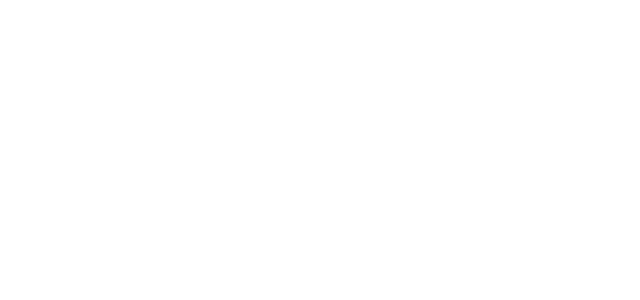
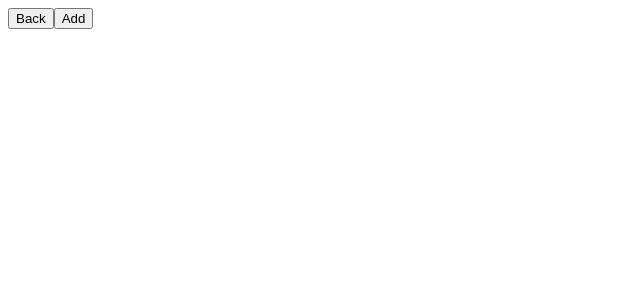
Before and after one commit to TealGlow/Stitch-Tracker, a React (Create React App) app: page /create in a window 1280 px wide. Before the commit this address had no page. Shown: the top 300 px of the page, without its empty margins (0-640 px from the left). Built offline with nearby package versions, Linux system fonts and the light colour scheme.

Commit message:
Set up navigation hook

```diff
--- a/src/App.tsx
+++ b/src/App.tsx
@@ -1,6 +1,7 @@
 import React from "react";
 import { BrowserRouter, Routes, Route, Outlet } from "react-router-dom";
 import Home from "./pages/Home";
+import Create from "./pages/Create";
 
 const App = () => {
     return (
@@ -9,6 +10,7 @@ const App = () => {
                 <Route path="/" element={<Outlet />}>
                     <Route index element={<Home />} />
                 </Route>
+                <Route path="/create" element={<Create />} />
             </Routes>
         </BrowserRouter>
     );
--- /dev/null
+++ b/src/components/Button.tsx
@@ -0,0 +1,12 @@
+import React, { PropsWithChildren } from "react";
+
+interface Props {
+    children: React.ReactNode;
+    onClick: () => void;
+}
+
+const Button = (props: Props) => {
+    return <button onClick={props.onClick}>{props.children}</button>;
+};
+
+export default Button;
--- a/src/components/CreateButton.tsx
+++ /dev/null
@@ -1,7 +0,0 @@
-import React from "react";
-
-const CreateButton = () => {
-     return <button>+</button>;
-};
-
-export default CreateButton;
--- /dev/null
+++ b/src/pages/Create.tsx
@@ -0,0 +1,15 @@
+import React from "react";
+import Button from "../components/Button";
+import useNavigation from "../utilities/useNavigation";
+
+const Create = () => {
+    const { navigateHome, navigateCreate } = useNavigation();
+    return (
+        <>
+            <Button onClick={navigateHome}>Back</Button>
+            <Button onClick={navigateCreate}>Add</Button>
+        </>
+    );
+};
+
+export default Create;
--- a/src/pages/Home.tsx
+++ b/src/pages/Home.tsx
@@ -1,9 +1,11 @@
 import React, { useState } from "react";
 import ProjectList, { Project } from "../components/ProjectList";
-import CreateButton from "../components/CreateButton";
+import Button from "../components/Button";
+import useNavigation from "../utilities/useNavigation";
 
 const Home = () => {
     const [list, setList] = useState<Project[]>([]);
+    const { navigateCreate } = useNavigation();
 
     const handleListAddItem = (item: Project) => {
         const updatedList = [...list, item];
@@ -16,7 +18,7 @@ const Home = () => {
 
     return (
         <div>
-            <CreateButton />
+            <Button onClick={navigateCreate}>+</Button>
             <br />
             <ProjectList projectList={list} />
         </div>
--- /dev/null
+++ b/src/utilities/useNavigation.ts
@@ -0,0 +1,18 @@
+import { useNavigate } from "react-router-dom";
+
+const useNavigation = (): {
+    navigateHome: () => void;
+    navigateCreate: () => void;
+} => {
+    const navigate = useNavigate();
+
+    const navigateHome = () => navigate("/home");
+    const navigateCreate = () => navigate("/create");
+
+    return {
+        navigateHome,
+        navigateCreate,
+    };
+};
+
+export default useNavigation;
```
